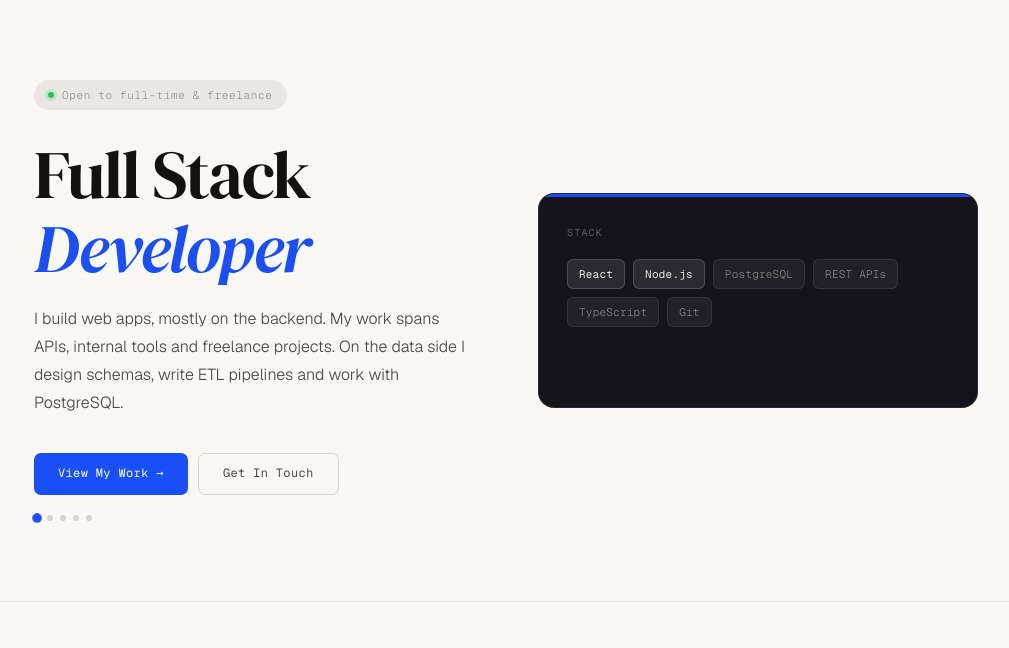
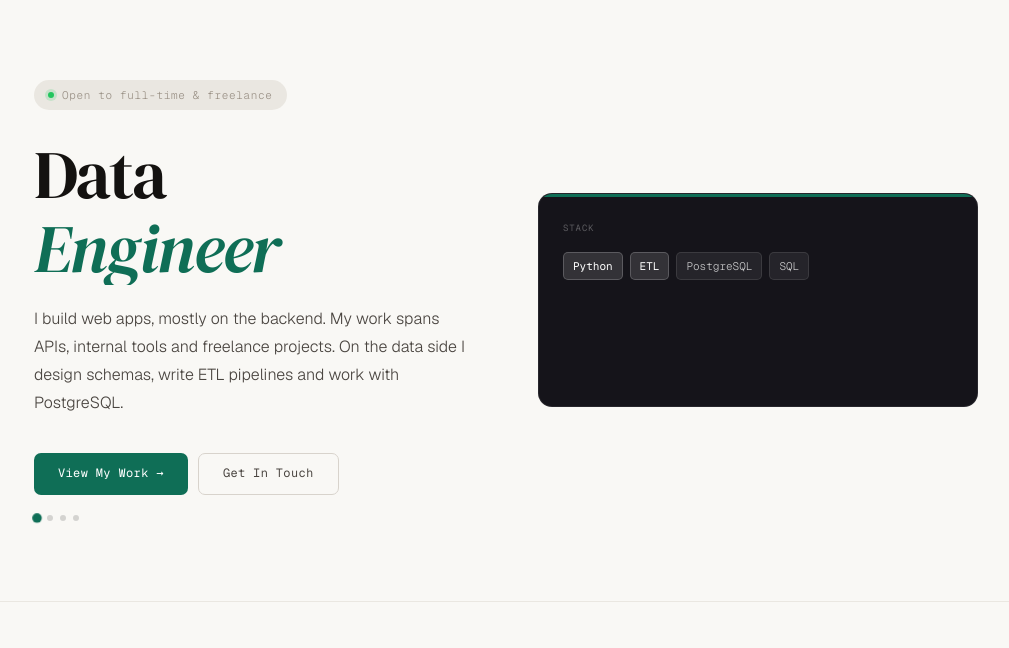
Before and after one commit to KyryloBublii/digital-cv, a Flask app: page / in a window 1280 px wide. Shown: the part 60-708 px from the top of the page, without its empty margins (134-1143 px from the left). Run offline with Flask 3, Linux system fonts and the light colour scheme.

Commit message:
feat: card display

```diff
--- a/static/css/custom.css
+++ b/static/css/custom.css
@@ -175,8 +175,8 @@ nav {
 ═══════════════════════════════════════════════ */
 .stack-card {
   background: #15141a;
-  border: 1px solid rgba(255, 255, 255, 0.08);
-  border-radius: var(--radius-lg);
+  border: 0.5px solid rgba(255, 255, 255, 0.08);
+  border-radius: 14px;
   overflow: hidden;
   height: 100%;
   display: flex;
@@ -189,31 +189,31 @@ nav {
   transition: background 0.5s ease;
 }
 .stack-card-inner {
-  padding: 28px;
+  padding: 24px;
   flex: 1;
   display: flex;
   flex-direction: column;
-  gap: 18px;
+  gap: 16px;
 }
 .stack-label {
   font-family: var(--fm);
-  font-size: 10px;
+  font-size: 9px;
   font-weight: 400;
-  letter-spacing: 0.12em;
+  letter-spacing: 0.1em;
   text-transform: uppercase;
   color: rgba(255, 255, 255, 0.3);
 }
 .stack-chips-wrap {
   position: relative;
   flex: 1;
-  min-height: 120px;
+  min-height: 130px;
 }
 .stack-chips-group {
   position: absolute;
   top: 0; left: 0;
   display: flex;
   flex-wrap: wrap;
-  gap: 8px;
+  gap: 7px;
   opacity: 0;
   transform: translateY(12px);
   transition: opacity 0.4s ease, transform 0.4s ease;
@@ -231,18 +231,17 @@ nav {
   font-family: var(--fm);
   font-size: 11px;
   font-weight: 300;
-  letter-spacing: 0.02em;
-  color: rgba(255, 255, 255, 0.45);
-  background: rgba(255, 255, 255, 0.06);
-  border: 1px solid rgba(255, 255, 255, 0.08);
-  padding: 5px 11px;
-  border-radius: 6px;
+  color: rgba(255, 255, 255, 0.75);
+  background: rgba(255, 255, 255, 0.07);
+  border: 0.5px solid rgba(255, 255, 255, 0.1);
+  padding: 4px 9px;
+  border-radius: 5px;
 }
 .stack-chip.primary {
-  color: rgba(255, 255, 255, 0.88);
-  background: rgba(255, 255, 255, 0.1);
-  border-color: rgba(255, 255, 255, 0.15);
-  font-weight: 400;
+  color: #fff;
+  background: rgba(255, 255, 255, 0.13);
+  border-color: rgba(255, 255, 255, 0.2);
+  font-weight: 500;
 }
 
 /* ═══════════════════════════════════════════════
--- a/templates/index.html
+++ b/templates/index.html
@@ -99,23 +99,57 @@
   </div>
 </section>
 
-<script type="module">
-  import { roles } from "{{ url_for('static', filename='js/roles.js') }}";
+<script>
+(function () {
+  const roles = [
+    {
+      title: ["Data", "Engineer"],
+      color: "#0f6e56",
+      stack: {
+        primary:   ["Python", "ETL"],
+        secondary: ["PostgreSQL", "SQL"],
+      },
+    },
+    {
+      title: ["Backend", "Developer"],
+      color: "#7f77dd",
+      stack: {
+        primary:   ["Java", "Python"],
+        secondary: ["Spring", "Docker", "REST APIs", "PostgreSQL"],
+      },
+    },
+    {
+      title: ["Python", "Developer"],
+      color: "#ba7517",
+      stack: {
+        primary:   ["Python", "FastAPI", "Django"],
+        secondary: ["SQLAlchemy", "Supabase", "pytest"],
+      },
+    },
+    {
+      title: ["Java", "Developer"],
+      color: "#a32d2d",
+      stack: {
+        primary:   ["Java", "Spring Boot"],
+        secondary: ["Maven", "JUnit", "Hibernate", "REST APIs"],
+      },
+    },
+  ];
 
   // ── Build title slides ────────────────────────────────────────
   const titleBlock = document.getElementById('hero-title-block');
-  roles.forEach((role, i) => {
+  roles.forEach(function (role, i) {
     const slide = document.createElement('div');
     slide.className = 'hero-title-slide' + (i === 0 ? ' active' : '');
-    slide.dataset.idx = i;
-    slide.innerHTML = `<span class="hero-title-line1">${role.title[0]}</span>
-                       <em class="hero-title-line2" style="color:${role.color}">${role.title[1]}</em>`;
+    slide.innerHTML =
+      '<span class="hero-title-line1">' + role.title[0] + '</span>' +
+      '<em class="hero-title-line2" style="color:' + role.color + '">' + role.title[1] + '</em>';
     titleBlock.appendChild(slide);
   });
 
   // ── Build dots ────────────────────────────────────────────────
   const dotsEl = document.getElementById('hero-dots');
-  roles.forEach((role, i) => {
+  roles.forEach(function (role, i) {
     const dot = document.createElement('span');
     dot.className = 'hero-dot' + (i === 0 ? ' active' : '');
     dot.style.background = i === 0 ? role.color : 'rgba(0,0,0,0.15)';
@@ -124,15 +158,17 @@
 
   // ── Build chip groups ─────────────────────────────────────────
   const chipsWrap = document.getElementById('stack-chips-wrap');
-  roles.forEach((role, i) => {
+  roles.forEach(function (role, i) {
     const group = document.createElement('div');
     group.className = 'stack-chips-group' + (i === 0 ? ' active' : '');
-    group.dataset.idx = i;
-    const chips = [
-      ...role.stack.primary.map(t => `<span class="stack-chip primary">${t}</span>`),
-      ...role.stack.secondary.map(t => `<span class="stack-chip">${t}</span>`),
-    ];
-    group.innerHTML = chips.join('');
+    var html = '';
+    role.stack.primary.forEach(function (t) {
+      html += '<span class="stack-chip primary">' + t + '</span>';
+    });
+    role.stack.secondary.forEach(function (t) {
+      html += '<span class="stack-chip">' + t + '</span>';
+    });
+    group.innerHTML = html;
     chipsWrap.appendChild(group);
   });
 
@@ -152,7 +188,7 @@
     slides[current].classList.remove('active');
     slides[current].classList.add('exit');
     const exiting = current;
-    setTimeout(() => slides[exiting].classList.remove('exit'), 400);
+    setTimeout(function () { slides[exiting].classList.remove('exit'); }, 400);
 
     dots[current].classList.remove('active');
     dots[current].style.background = 'rgba(0,0,0,0.15)';
@@ -160,7 +196,7 @@
     chipGroups[current].classList.remove('active');
     chipGroups[current].classList.add('exit');
     const exitingChips = current;
-    setTimeout(() => chipGroups[exitingChips].classList.remove('exit'), 400);
+    setTimeout(function () { chipGroups[exitingChips].classList.remove('exit'); }, 400);
 
     current = (current + 1) % roles.length;
 
@@ -173,6 +209,7 @@
   }
 
   setInterval(next, 2800);
+})();
 </script>
 
 {% endblock %}
```
